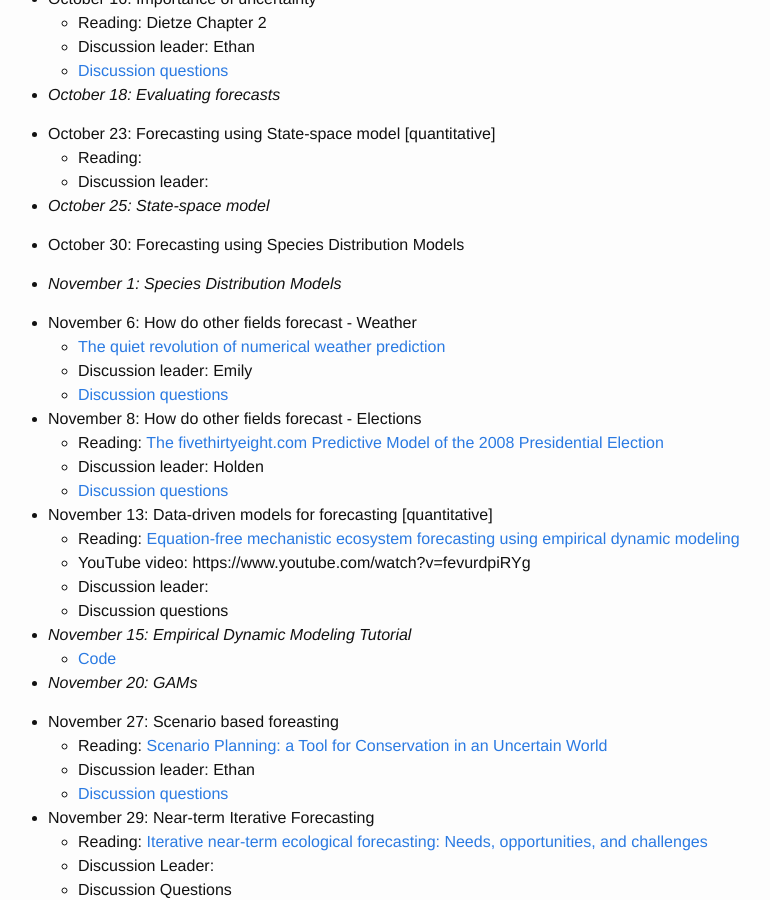
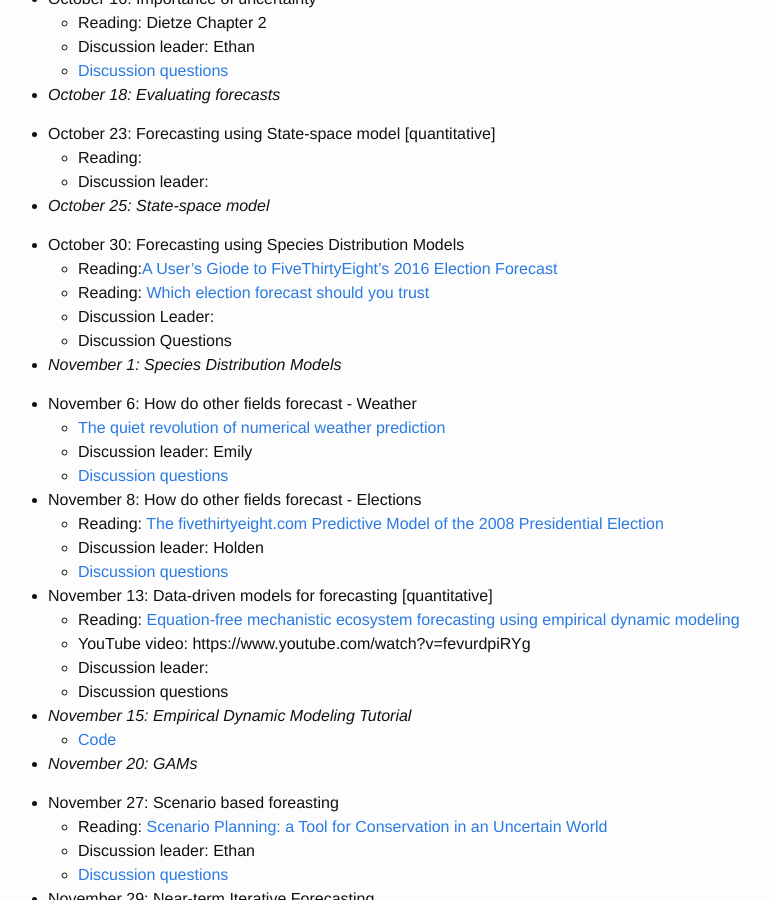
Before and after one commit to weecology/forecasting-dynamics-course, a Jekyll site: the page built from schedule.md, in a window 1280 px wide and 900 px high, scrolled down 1587 px. Shown: the whole window, without its empty margins (252-1022 px from the left). Built offline with Jekyll 4.4.1, drawn with Linux system fonts in a browser that asks for light colours.

Commit message:
Add new election readings

```diff
--- a/schedule.md
+++ b/schedule.md
@@ -80,10 +80,13 @@ Activity days when laptops are required are noted in italics. Discussion leaders
     * Reading:
     * Discussion leader:
 
-
 * *October 25: State-space model*
 
 * October 30: Forecasting using Species Distribution Models
+    * Reading:[A User's Giode to FiveThirtyEight's 2016 Election Forecast](https://fivethirtyeight.com/features/a-users-guide-to-fivethirtyeights-2016-general-election-forecast/)
+    * Reading: [Which election forecast should you trust](http://www.slate.com/articles/news_and_politics/politics/2016/08/fivethirtyeight_vs_the_upshot_who_should_you_trust_to_forecast_the_2016.html)
+    * Discussion Leader:
+    * Discussion Questions
 
 * *November 1:  Species Distribution Models*
 
```
